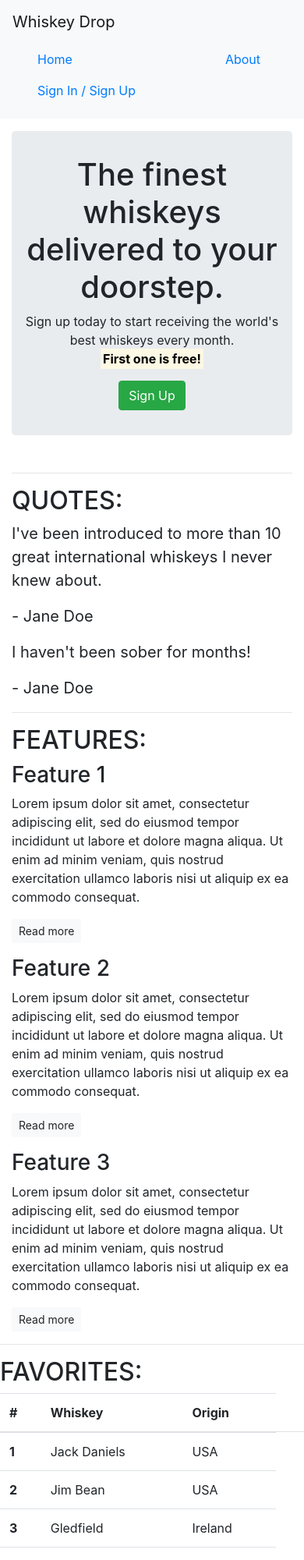
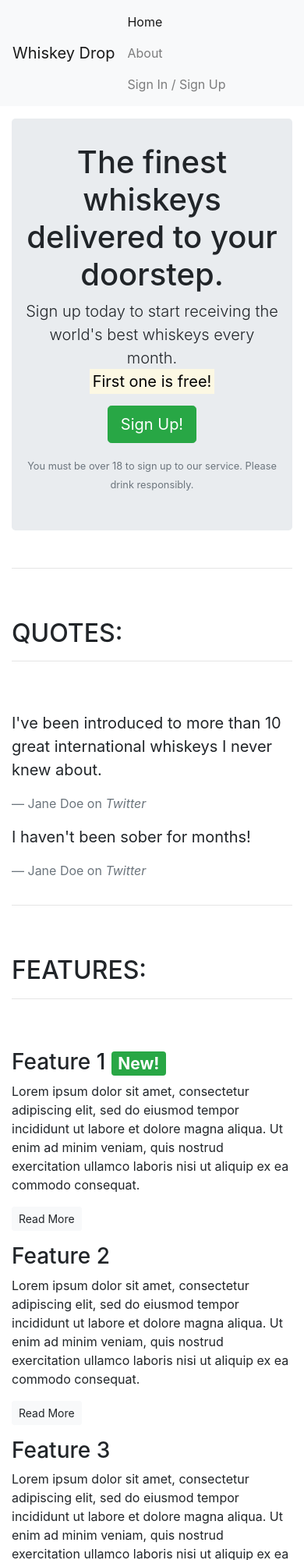
Before and after one commit to LeVlad/bootstrap, a plain HTML site: page index.html in a window 390 px wide. Shown: the top 2000 px of the page at 78% size. Drawn offline with nearby package versions, Linux system fonts and the light colour scheme.

Commit message:
Add bootstrap font awesome, badge and alert

```diff
--- a/index.html
+++ b/index.html
@@ -3,119 +3,126 @@
 
 <head>
     <meta charset="utf-8">
+    <meta name="viewport" content="width=device-width, initial-scale=1.0">
+    <title>Whiskey Drop | Taste a new whiskey every month</title>
+    <link rel="stylesheet" href="https://maxcdn.bootstrapcdn.com/bootstrap/4.1.3/css/bootstrap.min.css">
+    <link rel="stylesheet" href="https://use.fontawesome.com/releases/v5.6.1/css/all.css" integrity="sha384-gfdkjb5BdAXd+lj+gudLWI+BXq4IuLW5IT+brZEZsLFm++aCMlF1V92rMkPaX4PP" crossorigin="anonymous">
+</head>
 
-    <title>Whiskey Drop | Taste a new whiskey every month</title>
-    <meta name="viewport" content="width=device-width, initial scale =1.0">
-    <link rel="stylesheet" href="https://maxcdn.bootstrapcdn.com/bootstrap/4.1.3/css/bootstrap.min.css">
-</head>
-<nav class="navbar navbar-light bg-light navbar-extend-sm">
-    <a href="/" class ="navbar-brand">Whiskey Drop</a>
-    <ul class="navbar nav mr-auto">
-        <li class="active nav item mr-2"><a class="nav-link" href="/">Home</a></li>
-        <li class="nav item mr-2"><a class="nav-link" href="about">About</a></li>
-        <li class="nav item mr-2 d-block d-sm-none"><a class="nav-link" href="/login">Sign In / Sign Up</a></li>
+<body>
+    <!--Nav-->
+    <nav class="navbar navbar-light navbar-expand-sm bg-light">
+        <a href="/" class="navbar-brand">
+                    Whiskey Drop</a>
+        <ul class="navbar-nav mr-auto">
+            <li class="active nav-item mr-2"><a class="nav-link" href="/">Home</a></li>
+            <li class="nav-item mr-2"><a class="nav-link" href="">About</a></li>
+            <li class="nav-item mr-2 d-block d-sm-none"><a class="nav-link" href="">Sign In / Sign Up</a></li>
         </ul>
+
         <div class="d-none d-md-block">
-    <p class="navbar-text my-auto mr-2"><i>Great whiskey delivered to your door!</i></p>
+            <p class="navbar-text my-auto mr-2"><i>Great whiskey delivered to your door</i></p>
             <a href="/login">Sign In / Sign Up</a>
         </div>
-
-
+        <!--</div>-->
     </nav>
-<body>
     <article class="container mt-3">
+        <div class="row d-none d-sm-block">
+            <div class="col-12">
+                <div class="alert alert-warning">
+                    <strong>Sale Now On!</strong> We've got a sale on. Get a 12 month subscription for the price of 6! <a href="">See here for more details</a>
+                </div>
+            </div>
+        </div>
         <!-- Callout -->
         <div class="row">
             <div class="col-12">
                 <section class="callout jumbotron text-center">
                     <h1>The finest whiskeys delivered to your doorstep.</h1>
-            <p>Sign up today to start receiving the world's best whiskeys every month.
-                <s class="d-none d-sm-inline">19.99$</s>
+                    <p class="lead">Sign up today to start receiving the world's best whiskeys every month.
+                        <s class="d-none d-sm-inline">€19.99</s>
                         <span class="d-inline d-sm-none"><br></span>
-                <mark><strong>First one is free!</strong></mark></p>
-
-            <button type="button" class="btn btn-success">Sign Up</button>
+                        <strong><mark>First one is free!</mark></strong></p>
+                    <p><button class="btn btn-lg btn-success">Sign Up!</button></p>
+                    <p class="text-muted"><small>You must be over 18 to sign up to our service. Please drink responsibly.</small></p>
+                </section>
             </div>
         </div>
-
-        </section>
         <!-- /.callout -->
         <hr>
-
         <!-- Quotes -->
         <section class="quotes">
+            <div class="row">
+                <div class="col-12 my-5">
                     <h2 class="text-uppercase">Quotes:</h2>
+                    <hr />
+                </div>
+            </div>
+            <div class="row">
+                <div class="col-12 col-md-6">
+                    <div class="media">
+                        <div class="d-none d-sm-block">
+                            <img src="images/girl.png" class="rounded-circle mr-3" height=100 width=100>
+                        </div>
+                        <div class="media-body">
                             <blockquote class="blockquote">
                                 <p>I've been introduced to more than 10 great international whiskeys I never knew about.</p>
-                <p>- Jane Doe</p>
+                                <footer class="blockquote-footer">Jane Doe on <cite title="Twitter">Twitter</cite></footer>
                             </blockquote>
+                        </div>
+                    </div>
+                </div>
+                <div class="col-12 col-md-6">
+                    <div class="media">
+                        <div class="d-none d-sm-block">
+                            <img src="images/guy.png" class="rounded-circle mr-3" height=100 width=100>
+                        </div>
+                        <div class="media-body">
                             <blockquote class="blockquote">
                                 <p>I haven't been sober for months!</p>
-                <p>- Jane Doe</p>
+                                <footer class="blockquote-footer">Jane Doe on <cite title="Twitter">Twitter</cite></footer>
                             </blockquote>
+                        </div>
+                    </div>
+                </div>
+            </div>
         </section>
         <!-- /.quotes -->
         <hr>
-
         <!-- Features -->
         <section class="features">
+            <div class="row">
+                <div class="col-12 my-5">
                     <h2 class="text-uppercase">Features:</h2>
+                    <hr />
+                </div>
+            </div>
+            <div class="row">
+                <div class="col-12 col-md-6 col-lg-4">
                     <div class="feature">
-                <h3>Feature 1</h3>
+                        <h3><i class="fas fa-gift d-none d-sm-inline"></i> Feature 1 <span class="badge badge-success">New!</span></h3>
                         <p>Lorem ipsum dolor sit amet, consectetur adipiscing elit, sed do eiusmod tempor incididunt ut labore et dolore magna aliqua. Ut enim ad minim veniam, quis nostrud exercitation ullamco laboris nisi ut aliquip ex ea commodo consequat.</p>
+                        <p><a class="btn btn-sm btn-light" href="">Read More</a></p>
                     </div>
-            <p><a class="btn btn-sm btn-light" href="">Read more</a></p>
+                </div>
+                <div class="col-12 col-md-6 col-lg-4">
                     <div class="feature">
-                <h3>Feature 2</h3>
+                        <h3><i class="fas fa-credit-card d-none d-sm-inline"></i> Feature 2</h3>
                         <p>Lorem ipsum dolor sit amet, consectetur adipiscing elit, sed do eiusmod tempor incididunt ut labore et dolore magna aliqua. Ut enim ad minim veniam, quis nostrud exercitation ullamco laboris nisi ut aliquip ex ea commodo consequat.</p>
+                        <p><a class="btn btn-sm btn-light" href="">Read More</a></p>
                     </div>
-            <p><a class="btn btn-sm btn-light" href="">Read more</a></p>
+                </div>
+                <div class="col-12 d-md-none d-lg-block col-lg-4">
                     <div class="feature">
-                <h3>Feature 3</h3>
+                        <h3><i class="fas fa-times-circle d-none d-sm-inline"></i> Feature 3</h3>
                         <p>Lorem ipsum dolor sit amet, consectetur adipiscing elit, sed do eiusmod tempor incididunt ut labore et dolore magna aliqua. Ut enim ad minim veniam, quis nostrud exercitation ullamco laboris nisi ut aliquip ex ea commodo consequat.</p>
+                        <p><a class="btn btn-sm btn-light" href="">Read More</a></p>
                     </div>
-            <p><a class="btn btn-sm btn-light" href="">Read more</a></p>
+                </div>
+            </div>
         </section>
         <!-- /.features -->
     </article>
-<hr>
-    <!-- Favorites -->
-    <section class="favories">
-        <h2 class="text-uppercase">Favorites:</h2>
-        <table class="table table-hover">
-            <thead>
-              <tr>
-                <th scope="col">#</th>
-                <th scope="col">Whiskey</th>
-                <th scope="col">Origin</th>
-                </tr>
-            </thead>
-            <tbody>
-              <tr>
-                <th scope="row">1</th>
-                <td>Jack Daniels</td>
-                <td>USA</td>
-                <td></td>
-              </tr>
-              <tr>
-                <th scope="row">2</th>
-                <td>Jim Bean</td>
-                <td>USA</td>
-                </tr>
-                <tr>
-                    <th scope="row">3</th>
-                    <td>Gledfield</td>
-                    <td>Ireland</td>
-                    </tr>
-                    <tr>
-                        <th scope="row">4</th>
-                        <td>Alexandrion</td>
-                        <td>Greece</td>
-                        </tr>
-              </tbody>
-          </table>
-    </section>
-    <!-- /.favorites -->
 </body>
 
 </html>
```
Also changed, not shown: images/girl.png (added), images/guy.png (added). Lines whose indentation alone changed are shown as unchanged.
